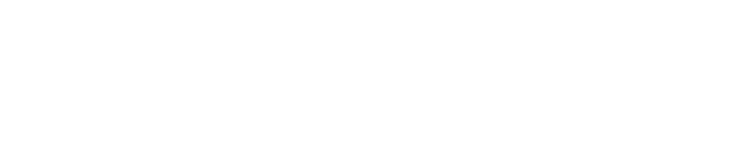
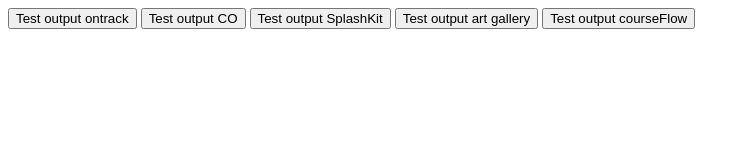
Before and after one commit to QuinnCurtis02/Onboarding-tool-prototype, a plain HTML site: page index.html in a window 1280 px wide. Shown: the whole page, without its empty margins (0-750 px from the left). Drawn offline with Linux system fonts and the light colour scheme.

Commit message:
Initial debug setup complete

```diff
--- a/index.html
+++ b/index.html
@@ -1,3 +1,50 @@
 <!DOCTYPE html>
-<script></script>
-<html></html>
+<script>
+  //declaring variables for each product
+  let ontrack = 0;
+  let co = 0;
+  let splashkit = 0;
+  let artGallery = 0;
+  let courseFlow = 0;
+</script>
+<html>
+  <div>
+    <button
+      type="button"
+      onclick="document.getElementById('ontrack').innerHTML = 'Otrack value: ' + ontrack;"
+    >
+      Test output ontrack
+    </button>
+    <button
+      type="button"
+      onclick="document.getElementById('co').innerHTML = 'CO value: ' +  co;"
+    >
+      Test output CO
+    </button>
+    <button
+      type="button"
+      onclick="document.getElementById('splashkit').innerHTML = 'SplashKit value: ' + splashkit;"
+    >
+      Test output SplashKit
+    </button>
+    <button
+      type="button"
+      onclick="document.getElementById('artGallery').innerHTML =  'art gallery value: ' +  artGallery;"
+    >
+      Test output art gallery
+    </button>
+    <button
+      type="button"
+      onclick="document.getElementById('courseFlow').innerHTML =  'courseFlow value: ' +  courseFlow;"
+    >
+      Test output courseFlow
+    </button>
+  </div>
+</html>
+<div>
+  <p id="ontrack"></p>
+  <p id="co"></p>
+  <p id="splashkit"></p>
+  <p id="artGallery"></p>
+  <p id="courseFlow"></p>
+</div>
```
